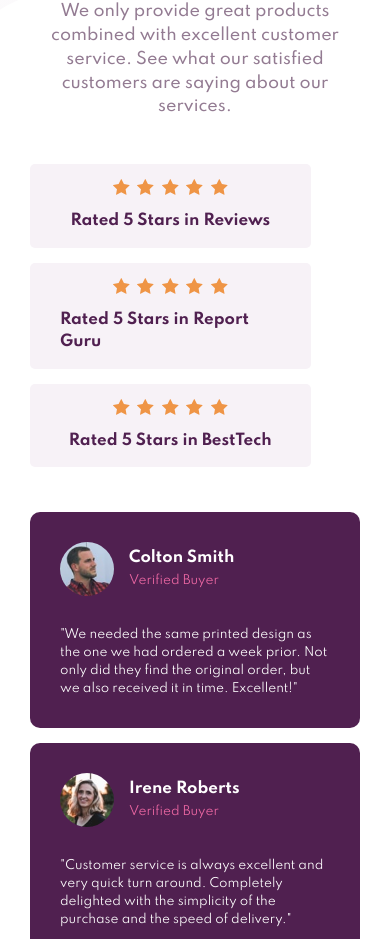
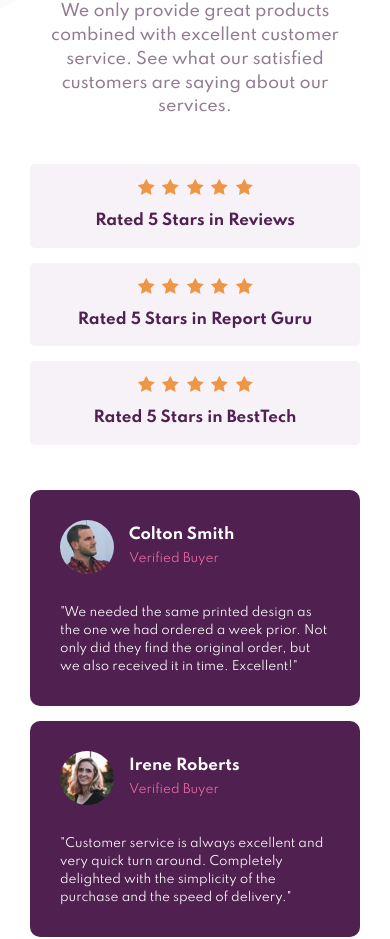
Before and after one commit to DawidBal/Social-proof-section, a plain HTML site: page index.html in a window 390 px wide. Shown: the part 180-1119 px from the top of the page. Drawn offline with Linux system fonts and the light colour scheme.

Commit message:
style: fix values for mobile version

```diff
--- a/scss/style.scss
+++ b/scss/style.scss
@@ -108,12 +108,10 @@ html {
     flex-direction: column;
     gap: 1rem;
     padding: 1rem 2rem;
-    &:nth-child(1) {
-      justify-self: stretch;
-    }
-    &:nth-child(2) {
-      justify-self: stretch;
-    }
+    width: auto;
+
+    &:nth-child(1),
+    &:nth-child(2),
     &:nth-child(3) {
       justify-self: stretch;
     }
@@ -186,6 +184,14 @@ html {
   .c-review__avatar {
     padding: 0;
   }
+
+  .c-review {
+    &:nth-child(1),
+    &:nth-child(2),
+    &:nth-child(3) {
+      align-self: stretch;
+    }
+  }
 }
 .attribution {
   font-size: 11px;
```
Also changed, not shown: css/style.css.
